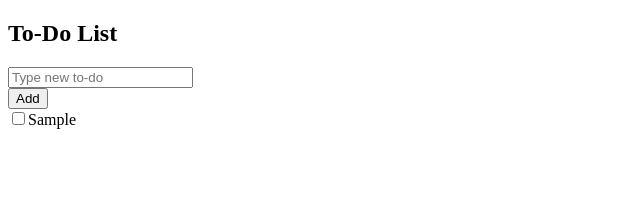
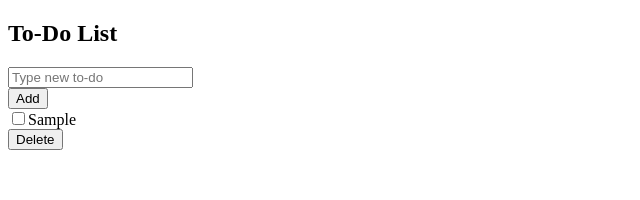
Before and after one commit to bani92/movie-info, a Vue app: page / in a window 1280 px wide. Both pictures are taken after typing "Sample" into the empty fields and a click on the button "Add". Shown: the top 200 px of the page, without its empty margins (0-640 px from the left). Built offline with nearby package versions, Linux system fonts and the light colour scheme; the HTML template or start-up script is replaced by a standard one.

Commit message:
배열 아이템 삭제

```diff
--- a/src/App.vue
+++ b/src/App.vue
@@ -173,21 +173,25 @@ button {
           <button class="btn btn-primary" type="submit">Add</button>
         </div>
       </div>
+      <div v-if="!todos.length">추가된 Todo가 없습니다</div>
       <div v-show="hasError" style="color: red">This field cannot be empty</div>
     </form>
-    <div class="card mt-2" v-for="item in todos" :key="item.id">
-      <div class="card-body p-2">
-        <div class="form-check">
+    <div class="card mt-2" v-for="(item, index) in todos" :key="item.id">
+      <div class="card-body p-2 d-flex align-items-center">
+        <div class="form-check flex-grow-1">
           <input
             class="form-check-input"
             type="checkbox"
             v-model="item.completed"
           />
-          <label
-            class="form-check-label"
-            :style="item.completed ? todoStyle : {}"
-            >{{ item.subject }}</label
-          >
+          <label class="form-check-label" :class="{ todo: item.completed }">{{
+            item.subject
+          }}</label>
+        </div>
+        <div>
+          <button class="btn btn-danger btn-sm" @click="deleteItem(index)">
+            Delete
+          </button>
         </div>
       </div>
     </div>
@@ -226,6 +230,11 @@ export default {
     const onToggle = () => {
       toggle.value = !toggle.value;
     };
+
+    const deleteItem = (index) => {
+      todos.value.splice(index, 1);
+      // todos.value = todos.value.filter((e) => e.id !== e1); 내가 한 방법
+    };
     return {
       toggle,
       todo,
@@ -234,6 +243,7 @@ export default {
       onToggle,
       hasError,
       todoStyle,
+      deleteItem,
     };
   },
 };
```
